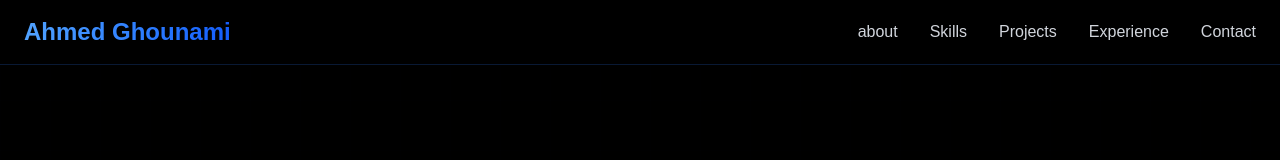
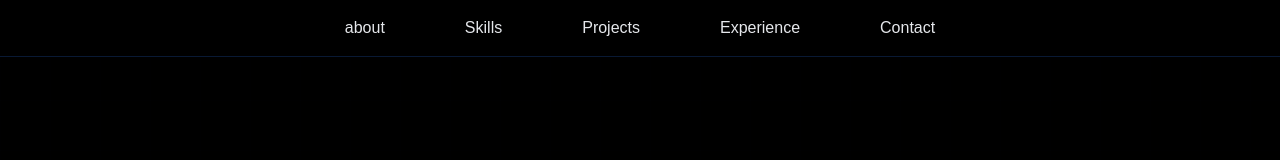
Before and after one commit to ahmedghounami/improved_portfolio, a Next.js app: page / in a window 1280 px wide. Shown: the top 160 px of the page. Built offline with nearby package versions, Linux system fonts and the light colour scheme.

Commit message:
some changes

```diff
--- a/components/Navigation.tsx
+++ b/components/Navigation.tsx
@@ -14,13 +14,9 @@ export default function Navigation({ activeSection }: NavigationProps) {
             className="fixed top-0 left-0 right-0 z-40 bg-black/80 backdrop-blur-xl border-b border-blue-500/20"
         >
             <div className="container mx-auto px-6 py-4">
-                <div className="flex justify-between items-center">
-                    <motion.div initial={{ opacity: 0, x: -20 }} animate={{ opacity: 1, x: 0 }} className="text-2xl font-bold">
-                        <span className="bg-gradient-to-r from-blue-400 to-blue-600 bg-clip-text text-transparent">
-                            Ahmed Ghounami
-                        </span>
-                    </motion.div>
-                    <div className="hidden md:flex space-x-8">
+                <div className="flex justify-center items-center">
+
+                    <div className="hidden md:flex space-x-20">
                         {["about", "Skills", "Projects", "Experience", "Contact"].map((item, index) => (
                             <motion.a
                                 key={item}
@@ -28,7 +24,7 @@ export default function Navigation({ activeSection }: NavigationProps) {
                                 initial={{ opacity: 0, y: -20 }}
                                 animate={{ opacity: 1, y: 0 }}
                                 transition={{ delay: index * 0.1 }}
-                                className={`relative transition-colors hover:text-blue-400 ${activeSection === item.toLowerCase() ? "text-blue-400" : "text-gray-300"
+                                className={`relative transition-colors hover:text-blue-400 ${activeSection === item.toLowerCase() ? "text-blue-400" : "text-gray-200"
                                     }`}
                             >
                                 {item}
--- a/components/ProjectsSection.tsx
+++ b/components/ProjectsSection.tsx
@@ -12,8 +12,8 @@ export default function ProjectsSection() {
         {
             title: "AIVITA",
             description:
-                "AI-powered fitness and nutrition web app that generates personalized daily workout and meal plans based on user goals.",
-            tech: ["Next.js", "TypeScript", "Fastify", "SQLite", "AI Integration"],
+                "powered fitness and nutrition web app that generates personalized daily workout and meal plans based on user goals.",
+            tech: ["Next.js", "TypeScript", "Fastify", "SQLite"],
             status: "In Development",
             year: "2025",
             gradient: "from-blue-400 via-blue-500 to-blue-600",
```
Also changed, not shown: 1 other file (tests, documents, lock files or other folders).
